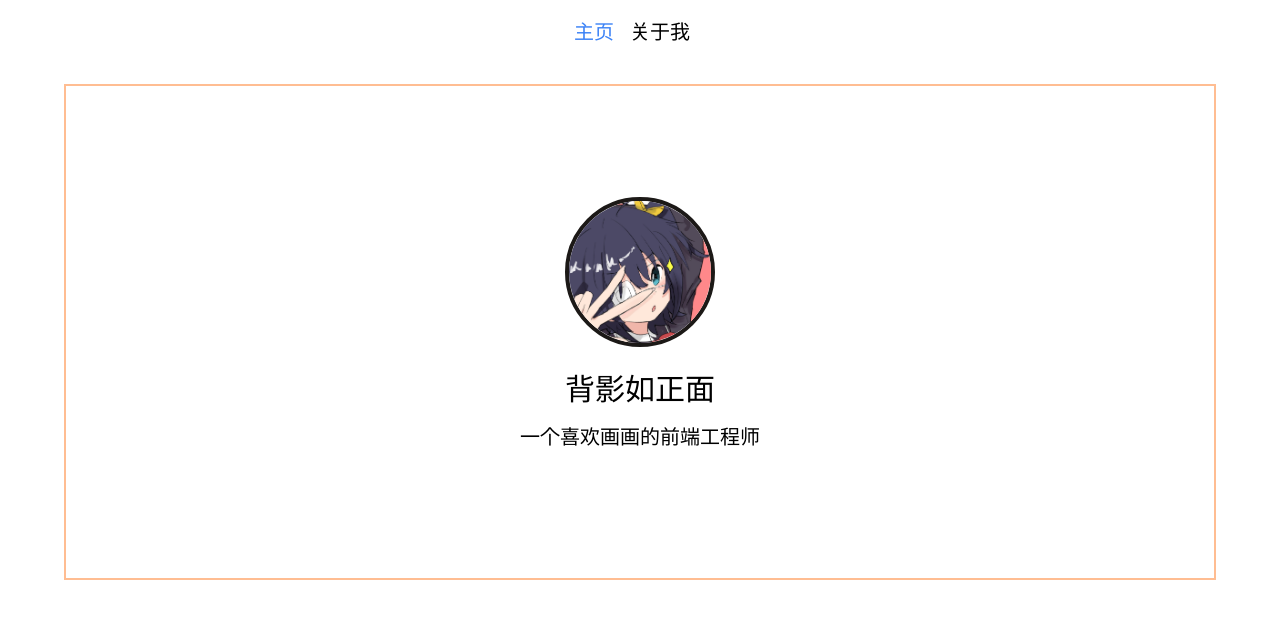
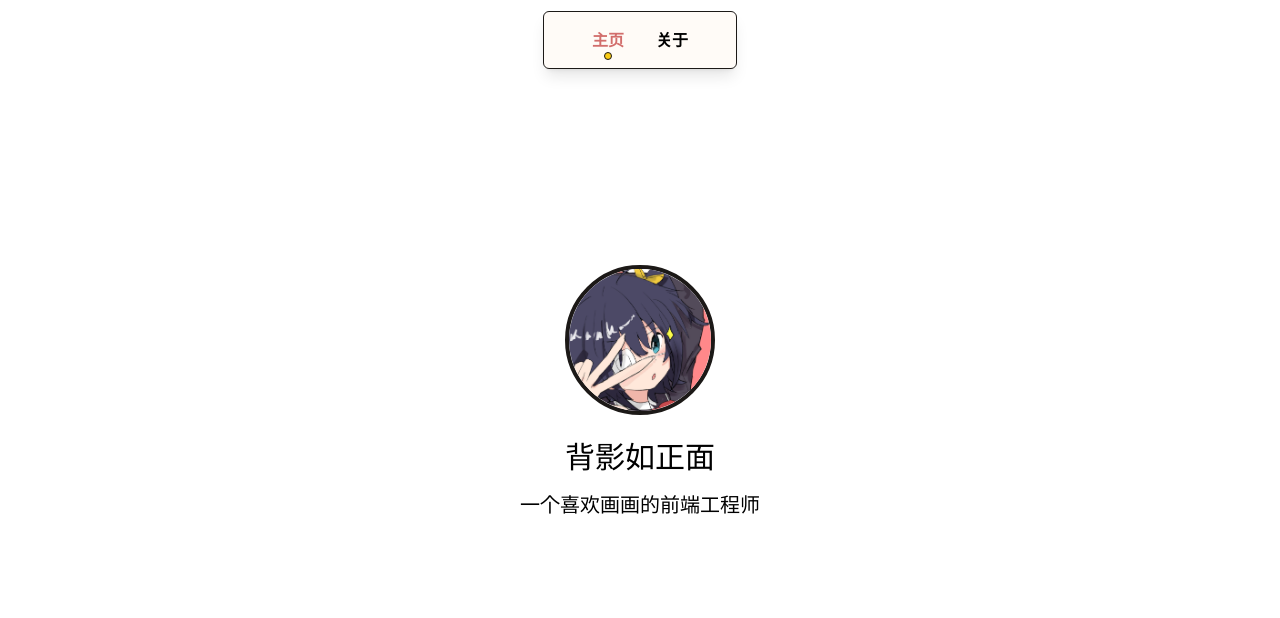
Before and after one commit to listensay/qaq-ui-blog, a Next.js app: page / in a window 1280 px wide. Shown: the top 618 px of the page. Built offline with nearby package versions, Linux system fonts and the light colour scheme.

Commit message:
UI调整

```diff
--- a/app/layout.tsx
+++ b/app/layout.tsx
@@ -15,12 +15,14 @@ export default function RootLayout({
   return (
     <html lang="en">
       <body>
-        <Navbar
-          tabs={[
-            { name: '主页', to: '/' },
-            { name: '关于我', to: '/about' },
-          ]}
-        />
+        <div className="fixed top-0 w-full">
+          <Navbar
+            tabs={[
+              { name: '主页', to: '/' },
+              { name: '关于', to: '/about' },
+            ]}
+          />
+        </div>
         {children}
       </body>
     </html>
--- a/app/page.tsx
+++ b/app/page.tsx
@@ -1,11 +1,9 @@
 import Avatar from '@/components/avatar';
-import Card from '@/components/card';
 
 export default function Home() {
   return (
     <div>
-      <div className="h-[580px] w-full p-16 pt-5">
-        <Card>
+      <section className="h-[100vh] w-full">
         <div className=" h-full flex items-center justify-center">
           <div className="text-center">
             <Avatar size={150} className="mx-auto" />
@@ -15,8 +13,7 @@ export default function Home() {
             </div>
           </div>
         </div>
-        </Card>
-      </div>
+      </section>
     </div>
   );
 }
--- a/components/card.tsx
+++ b/components/card.tsx
@@ -7,13 +7,12 @@ interface Props {
 function Card(props: Props) {
   return (
     <div className="h-full relative">
-      <div className="absolute left-4 top-4 h-full w-full bg-background z-10"></div>
-      <div className="absolute h-full w-full border-2 border-[#ffbd92] z-20">
+      <div className="absolute left-4 top-4 h-full w-full bg-primary z-10"></div>
+      <div className="absolute h-full w-full border-4 border-stone-900 z-20">
         {props.children}
       </div>
     </div>
   );
 }
 
-
-export default memo(Card)
+export default memo(Card);
--- a/components/navbar.tsx
+++ b/components/navbar.tsx
@@ -1,4 +1,6 @@
-import { memo } from "react";
+'use client';
+
+import { memo, useState } from 'react';
 
 interface navbar {
   tabs: tabs[];
@@ -11,20 +13,25 @@ interface tabs {
 
 function Navbar(props: navbar) {
   const { tabs } = props;
-  const currentTab = tabs[0].to;
+  const [currentTab, setCurrentTab] = useState(tabs[0].to);
 
   return (
-    <div className="flex justify-center items-center px-4 h-16">
-      <div className="text-xl">
+    <div className="fixed top-0 w-full flex justify-center items-center px-4 h-20">
+      <div>
         <nav>
-          <ul className="flex items-center">
+          <ul className="flex items-center bg-primary rounded-md bg-opacity-50 px-8 py-4 shadow-lg border border-stone-900">
             {tabs.map((item) => {
               return (
                 <li
-                  className={`mr-4 cursor-pointer ${currentTab === item.to ? 'text-blue-500' : ''}`}
+                  className={`relative w-full px-4 cursor-pointer last:mr-0 font-bold ${currentTab === item.to ? 'text-red' : ''}`}
                   key={item.to}
+                  onClick={() => setCurrentTab(item.to)}
                 >
                   <span>{item.name}</span>
+
+                  {currentTab === item.to && (
+                    <div className="absolute w-2 h-2 bg-yellow-400 rounded-full left-0 right-0 -bottom-2 mx-auto border-stone-900 border"></div>
+                  )}
                 </li>
               );
             })}
@@ -35,4 +42,4 @@ function Navbar(props: navbar) {
   );
 }
 
-export default memo(Navbar)
+export default memo(Navbar);
```
Lines whose indentation alone changed are shown as unchanged.
